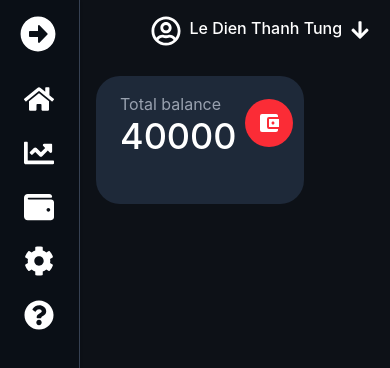
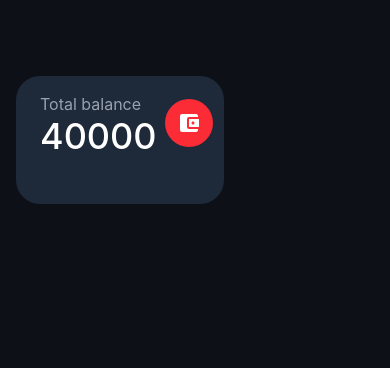
Before and after one commit to rigby200602/expense-tracking, a React (Vite) app: page / in a window 390 px wide. Shown: the top 368 px of the page. Built offline with nearby package versions, Linux system fonts and the light colour scheme.

Commit message:
fix: update Navbar and Sidebar components to be hidden on smaller screens

```diff
--- a/src/components/Navbar.tsx
+++ b/src/components/Navbar.tsx
@@ -6,7 +6,7 @@ const Navbar = () => {
   const { logIn, isOpen, setIsOpen, setLogIn } = useAppContext();
 
   return (
-    <div className="absolute right-0 pr-[1%]">
+    <div className="absolute right-0 pr-[1%] hidden md:block">
       <div>
         {logIn ? (
           <Link className="" to="/login">
--- a/src/components/Sidebar/Sidebar.tsx
+++ b/src/components/Sidebar/Sidebar.tsx
@@ -11,7 +11,7 @@ const Sidebar = ({ children }: SidebarProps) => {
   const { isCollapsed, setIsCollapsed } = useAppContext();
 
   return (
-    <div className="h-screen">
+    <div className="h-screen hidden md:block">
       <div className={`h-full flex flex-col border-r border-gray-700 bg-[#0A0F16] shadow-sm transition-all duration-300 ease-in-out
         ${isCollapsed ? "w-20" : "w-64"}`
       }>
```
